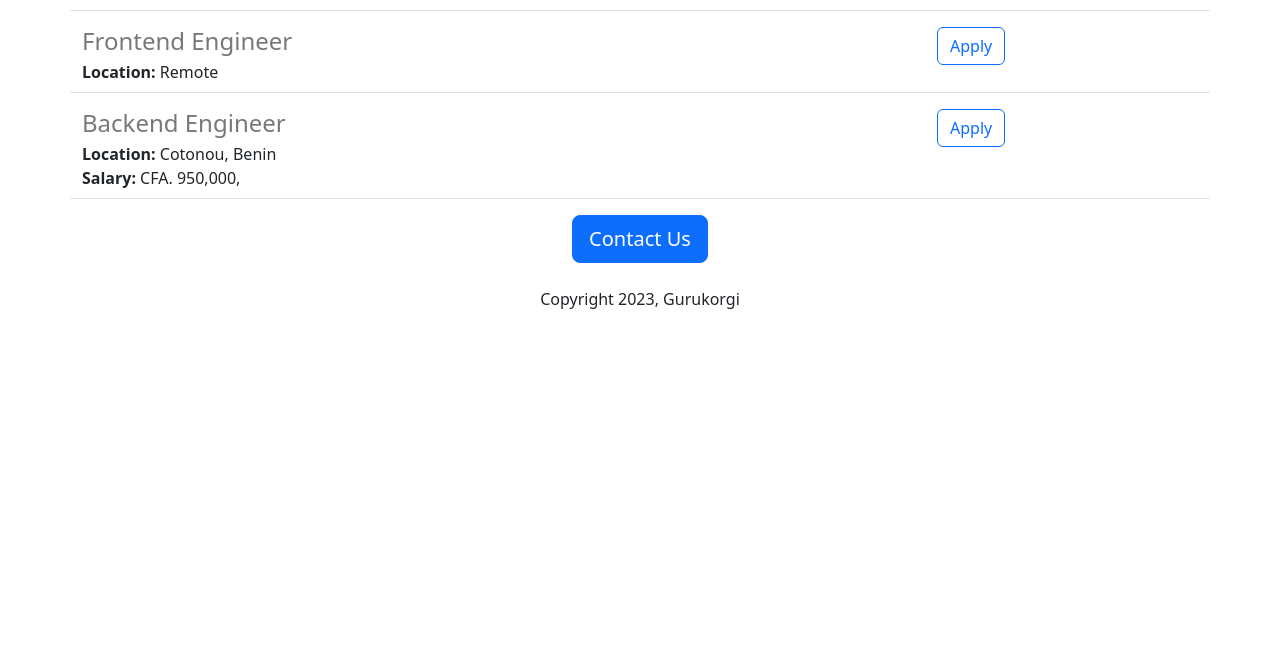
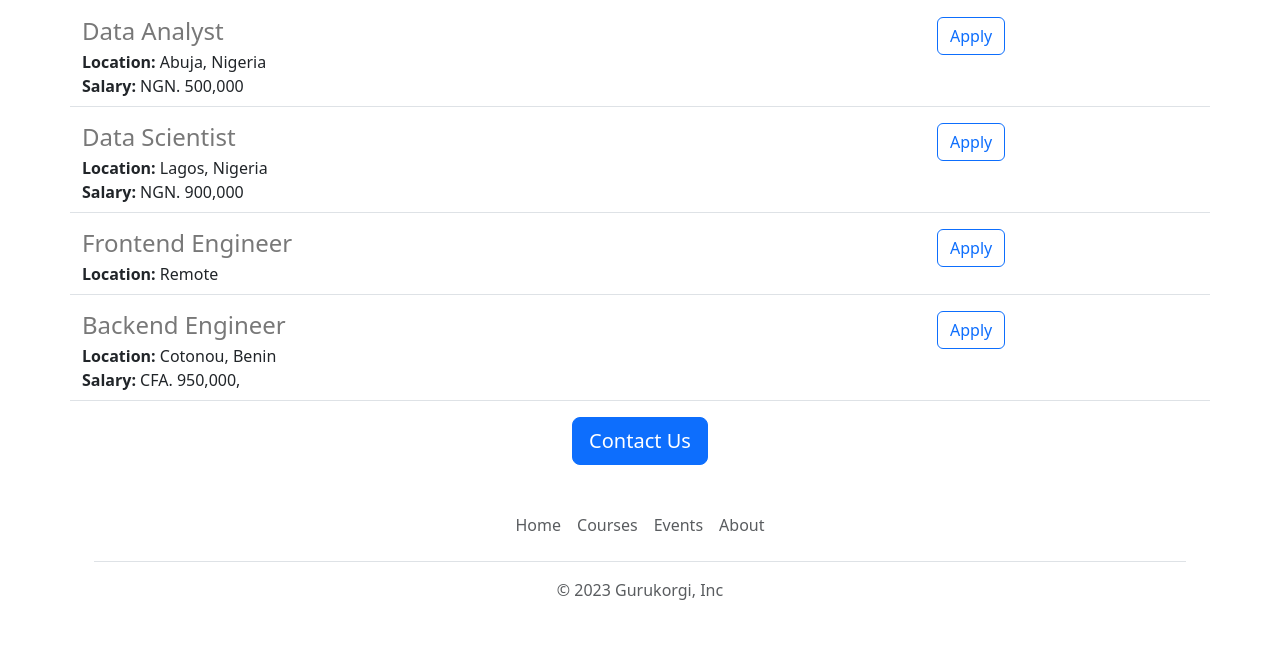
Before and after one commit to Gurukorgi/Gurukorgi-careers-website, a Flask app: page / in a window 1280 px wide. Shown: the part 853-1511 px from the top of the page. Before the commit the page ends 1162 px from the top, so only its background shows below. Run offline with Flask 3, Linux system fonts and the light colour scheme.

Commit message:
functional and aesthetic improvements

```diff
--- /dev/null
+++ b/templates/footer.html
@@ -0,0 +1,11 @@
+<div class="container">
+  <footer class="py-3 my-4">
+    <ul class="nav justify-content-center border-bottom pb-3 mb-3">
+      <li class="nav-item"><a href="https://www.gurukorgicareer.work.gd" target="_blank" class="nav-link px-2 text-body-secondary">Home</a></li>
+      <li class="nav-item"><a href="www.gurukorgicareer.work.gd/learn" target="_blank" class="nav-link px-2 text-body-secondary">Courses</a></li>
+      <li class="nav-item"><a href="www.gurukorgicareer.work.gd/events" target="_blank" class="nav-link px-2 text-body-secondary">Events</a></li>
+      <li class="nav-item"><a href="www.gurukorgicareer.work.gd/about" class="nav-link px-2 text-body-secondary">About</a></li>
+    </ul>
+    <p class="text-center text-body-secondary">&copy; 2023 Gurukorgi, Inc</p>
+  </footer>
+</div>
--- a/templates/home.html
+++ b/templates/home.html
@@ -9,16 +9,26 @@
           height: 320px;
           width: 100%;
           object-fit: cover;
+          margin-bottom: 16px;
         }
     </style>
     <title>{{company_name}} Career</title>
   </head>
   <body>
+    {% include 'nav.html' %}
+    <img class="img-fluid" src="static/banner.jpg" id="banner">
     <main class="container">
       <h1 class="text-center mt-2 mb-4">{{company_name}} Careers</h1>
-      <img class="img-fluid" src="static/banner.jpg" id="banner">
-      <h2 class="text-center mt-2 mb-4">About Gurukorgi</h2>
-      <p class="lead">Lorem ipsum dolor sit amet, consectetur adipiscing elit, sed do eiusmod tempor incididunt ut labore et dolore magna aliqua. Ut enim ad minim veniam, quis nostrud exercitation ullamco laboris nisi ut aliquip ex ea commodo consequat. Duis aute irure dolor in reprehenderit in voluptate velit esse cillum dolore eu fugiat nulla pariatur. Excepteur sint occaecat cupidatat non proident, sunt in culpa qui officia deserunt mollit anim id est laborum.</p>
+    <section class="row" style="margin-bottom:16px;">
+     <article class="col-md-6">
+        <p class="lead">Lorem ipsum dolor sit amet, consectetur adipiscing elit, sed do eiusmod tempor incididunt ut labore et dolore magna aliqua. Ut enim ad minim veniam, quis nostrud exercitation ullamco laboris nisi ut aliquip ex ea commodo consequat. Duis aute irure dolor in reprehenderit in voluptate velit esse cillum dolore eu fugiat nulla pariatur. Excepteur sint occaecat cupidatat non proident, sunt in culpa qui officia deserunt mollit anim id est laborum.
+      </p>
+     </article>
+      <section class='d-none d-md-block col-md-6'>
+        <img src='static/people.jpg' height='320px' style="border-radius:4px;">
+      </section>
+    </section>
+
       <h2 class="text-center mt-2 mb-4"> Job Openings </h2>
       <article>
         {% for job in jobs %}
@@ -26,9 +36,9 @@
         {% endfor %}
       </article>
       <section class="text-center">
-        <button class="btn btn-primary btn-lg">Contact Us</button>
-        <p class="mt-4">Copyright 2023, Gurukorgi</p>
+        <a class="btn btn-primary btn-lg" href="mailto:miradoxb@gmail.com?subject=Questions%20about%20job%20openings&body=My%20Name%3A%20%3Center%20name%20here%3E%0D%0AMy%20Question%3A%20%3Center%20question%20here%3E%0D%0A">Contact Us</a>
       </section>
+      {% include 'footer.html' %}
     </main>
   </body>
 </html>
--- a/templates/jobitem.html
+++ b/templates/jobitem.html
@@ -14,6 +14,8 @@
             {% endif %}
        </section>
       <section class="col-3">
-        <button type="button" class="btn btn-outline-primary">Apply</button>
+        <a href="mailto:miradoxb@gmail.com?subject=Application%20for%20{{job['title']}}&body=My%20Name%3A%20%3Cyour%20name%20here%3E%0D%0AMy%20Resume%3A%20%3Cyour%20resume%20link%20here%3E%0D%0AMy%20Linkedin%20%3A%3Cyour%20linkedin%20link%20here%3E" class="btn btn-outline-primary">
+          Apply
+        </a>
       </section>
 </section>
--- /dev/null
+++ b/templates/nav.html
@@ -0,0 +1,9 @@
+<nav class="navbar shadow-sm fixed-top bg-white">
+  <div class="container-fluid">
+    <a class="navbar-brand" href="#">
+      <img src="/static/logo.svg" alt="Logo" width="30" height="24" class="d-inline-block align-text-top">
+      Gurukorgi
+    </a>
+  </div>
+</nav>
+<div style='height:56px;'></div>
```
Also changed, not shown: static/logo.svg (added), 2 other files.
